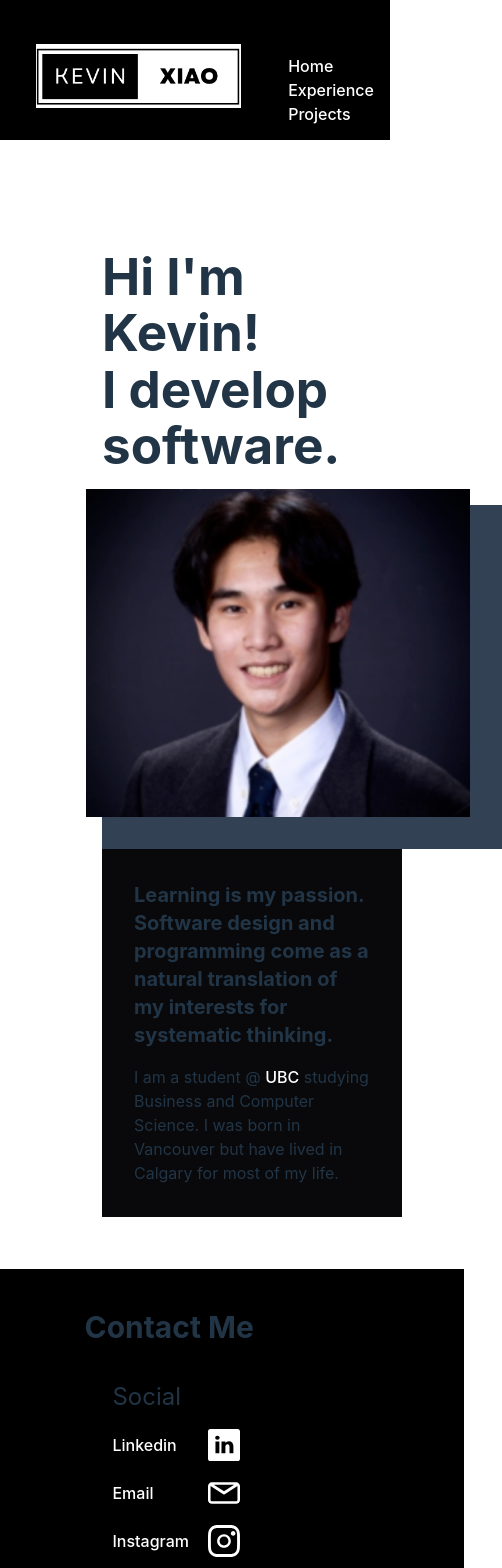
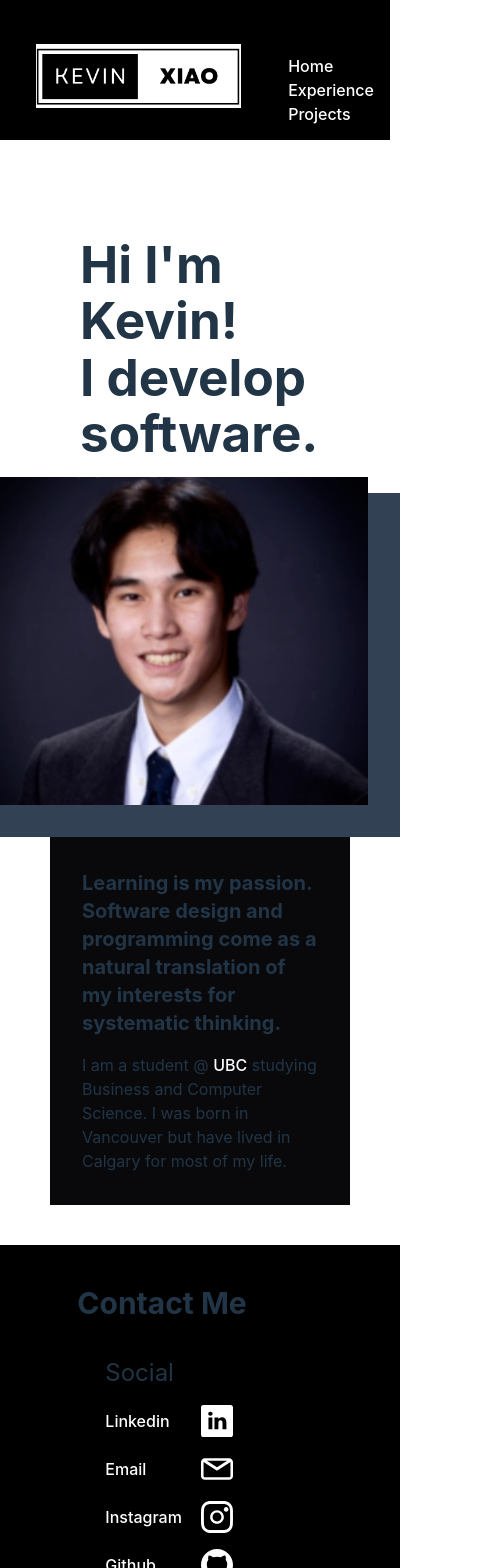
Before and after one commit to kevinxiao27/Portfolio, a React (Vite) app in the folder portfolio/: page / in a window 390 px wide. Shown: the top 1568 px of the page, 502 px wide, since content can reach past the window. Built offline with nearby package versions, Linux system fonts and the light colour scheme.

Commit message:
Fix: Home page content now centered on mobile and web

```diff
--- a/portfolio/src/components/Home.jsx
+++ b/portfolio/src/components/Home.jsx
@@ -13,13 +13,13 @@ const Home3d = () => {
     setTransition(true);
   }, []);
   return (
-    <div className="mt-1 min-h-full">
+    <div className="mt-1 lg:w-full">
       <div
-        className={`ml-10 p-3 duration-1000 ${
+        className={`duration-1000 ${
           transition ? "opacity-100 translate-y-0" : "opacity-0 -translate-y-10"
         } transition ease-slow`}
       >
-        <section className="Home-Display">
+        <section className="Home-Display items-center justify-center mx-auto w-4/5">
           <div
             className={`mx-auto duration-1000 ${
               transition
@@ -28,13 +28,13 @@ const Home3d = () => {
             } transition ease-slow`}
           >
             <div
-              className={`flex flex-row flex-wrap mx-auto w-9/12 mt-10 mb-8 justify-between ${
+              className={`flex justify-center flex-row flex-wrap mx-auto px-10 md:px-0 mt-10 mb-8 justify-between ${
                 transition
                   ? "opacity-100 translate-y-0"
                   : "opacity-0 translate-y-10"
               } transition ease-slow duration-1000`}
             >
-              <div className="mx-auto">
+              <div className="mx-auto flex flex-col justify-center">
                 <h1 className="z-15 font-bold">Hi I'm Kevin!</h1>
                 <h1 className="z-15 font-bold">I develop software.</h1>
               </div>
@@ -47,7 +47,7 @@ const Home3d = () => {
                       <Pyramid3d position={[1, 0, 0]} />
                     </Canvas>
                   </div>
-                  <div className="relative top-4 -translate-x-10 -translate-y-10 mt-4">
+                  <div className="hidden lg:block relative top-4 -translate-x-10 -translate-y-10 mt-4">
                     <h2 className="relative top-3 left-2 font-bold">
                       Click Me!
                     </h2>
@@ -62,11 +62,11 @@ const Home3d = () => {
             </div>
           </div>
         </section>
-        <div className="flex flex-row flex-wrap m-auto w-9/12 mt-3 mb-10 grid-cols-2">
+        <div className="w-4/5 mx-auto flex justify-center flex-row flex-wrap w-9/12 mt-3 mb-10 grid-cols-2">
           <div className="bg-slate-700 p-2 flex-none">
             <div className="w-96">
               <img
-                className="-translate-x-6 -translate-y-6 w-96"
+                className="-translate-x-6 mx-auto -translate-y-6"
                 src={profile}
               ></img>
             </div>
```
